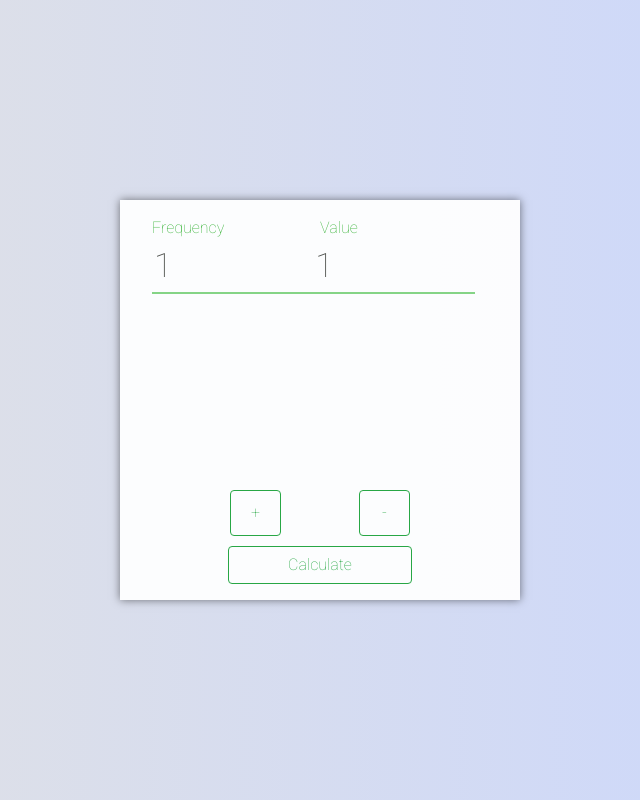
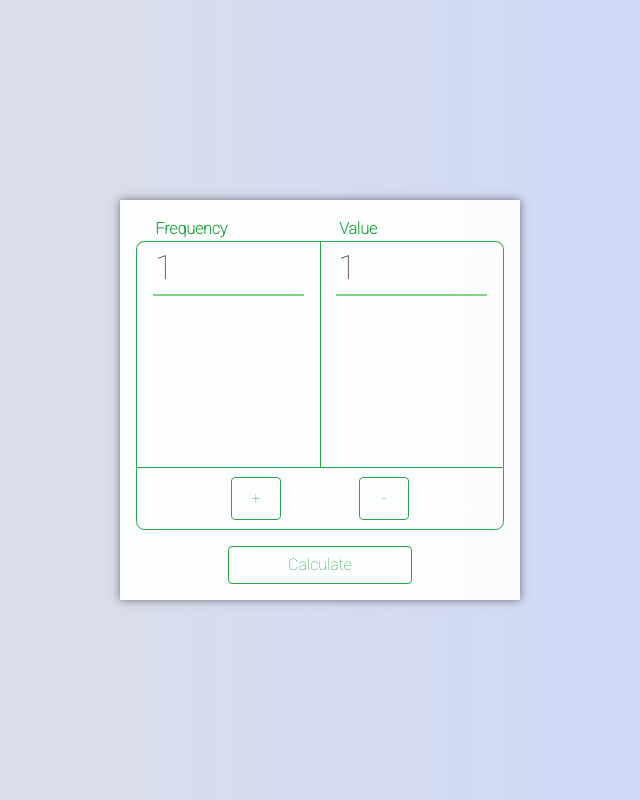
Before and after one commit to SGS-J/React-Statistics-App, a React (Create React App) app: page / in a window 1280 px wide. Shown: the whole page, without its empty margins (320-960 px from the left). Built offline with nearby package versions, Linux system fonts and the light colour scheme.

Commit message:
Insert table stylized

```diff
--- a/src/components/DataInsert.css
+++ b/src/components/DataInsert.css
@@ -1,36 +1,58 @@
+root {
+   --green: rgb(52, 177, 52);
+}
+
 #data-insert {
    height: 100%;
    overflow: hidden;
+   margin-bottom: 1em;
 }
 
 .custom-table {
    display: flex;
    flex-direction: column;
+   position: relative;
    height: 80%;
 }
 
-.table-head {
-   padding: 0 1em 0 1em;
-   color: rgb(52, 177, 52);
+.custom-table::before {
+   content: '';
+   position: absolute;
+   height: 90%;
+   width: 1px;
+   background: var(--green);
+   left: 50%;
+   bottom: 0;
 }
 
-.table-head span {
+.table-head tr{
+   display: block;
+   width: 100%;
+   color: var(--green);
+}
+
+.table-head tr th{
    display: inline-block;
    width: 50%;
+   padding: 0 1.2em 0 1.2em;
    user-select: none;
 }
 
 .table-elements {
    flex: 1 1;
    display: inline-block;
-   padding: 0 1em 0 1em;
+   border: 1px solid var(--green);
+   border-bottom: none;
+   border-radius: 1ex 1ex 0 0;
    overflow-y: auto;
 }
 
 .buttons {
    display: flex;
    justify-content: space-evenly;
-   align-items: baseline;
+   align-items: flex-start;
+   border: 1px solid var(--green);
+   border-radius:0 0 1ex 1ex;
    height: 20%;
    padding: 0 1em 0 1em;
 }
--- a/src/components/DataInsert.js
+++ b/src/components/DataInsert.js
@@ -18,16 +18,28 @@ export default function DataInsert(props) {
 
   return (
     <section id="data-insert">
-      <div className="custom-table">
-        <div className="table-head">
-          <span>Frequency</span>
-          <span>Value</span>
-        </div>
-        <div className="table-elements">{elements}</div>
-      </div>
+      <table className="custom-table">
+        <thead className="table-head">
+          <tr>
+            <th scope="col">Frequency</th>
+            <th scope="col">Value</th>
+          </tr>
+        </thead>
+        <tbody className="table-elements">{elements}</tbody>
+      </table>
       <div className="buttons">
-        <button className="btn btn-outline-success shadow-none" onClick={props.onClickAdd}>+</button>
-        <button className="btn btn-outline-success shadow-none" onClick={props.onClickRemove}>-</button>
+        <button
+          className="btn btn-outline-success shadow-none"
+          onClick={props.onClickAdd}
+        >
+          +
+        </button>
+        <button
+          className="btn btn-outline-success shadow-none"
+          onClick={props.onClickRemove}
+        >
+          -
+        </button>
       </div>
     </section>
   );
--- a/src/components/DataValue.css
+++ b/src/components/DataValue.css
@@ -1,5 +1,5 @@
 .inputs input {
-   width: 48% !important;
+   width: 100% !important;
    border: none;
    border-bottom: 2px solid rgba(115, 206, 115, 0.863);
    background: transparent;
--- a/src/components/DataValue.js
+++ b/src/components/DataValue.js
@@ -3,23 +3,21 @@ import './DataValue.css';
 
 export default function DataValue({ id, dataFreq, dataValue, onInsert }) {
   return (
-    <div className="inputs">
+    <tr className="inputs">
+      <td>
         <input
-          className="insert"
           type="number"
           value={dataFreq}
-          onChange={e =>
-            onInsert({ freq: Number(e.target.value), id: id })
-          }
+          onChange={e => onInsert({ freq: Number(e.target.value), id: id })}
         />
+      </td>
+      <td>
         <input
-          className="insert"
           type="number"
           value={dataValue}
-          onChange={e =>
-            onInsert({ value: Number(e.target.value), id: id })
-          }
+          onChange={e => onInsert({ value: Number(e.target.value), id: id })}
         />
-    </div>
+      </td>
+    </tr>
   );
 }
--- a/src/components/ResultTable.css
+++ b/src/components/ResultTable.css
@@ -1,4 +1,5 @@
 table {
+   flex: 1 1;
    width: 100%;
 }
 
```
